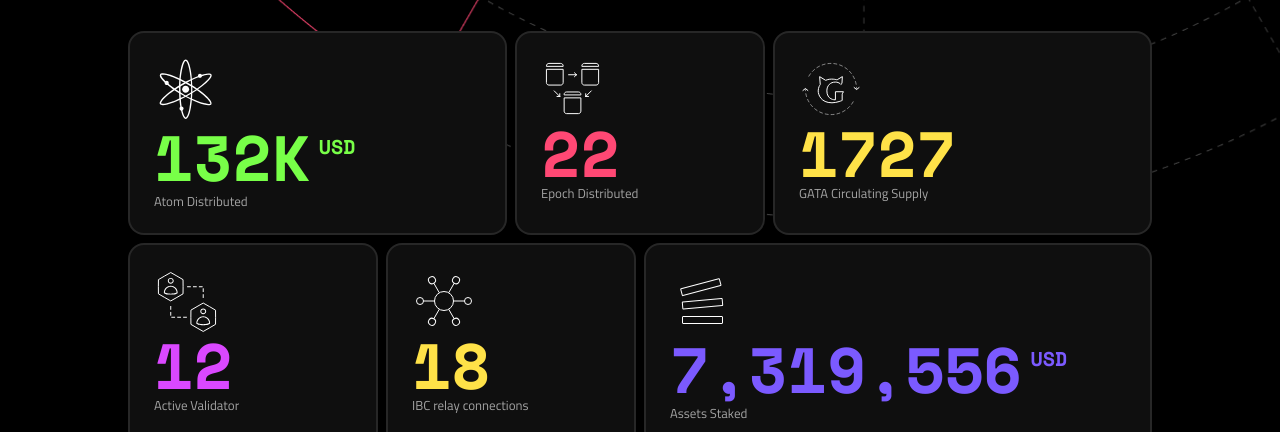
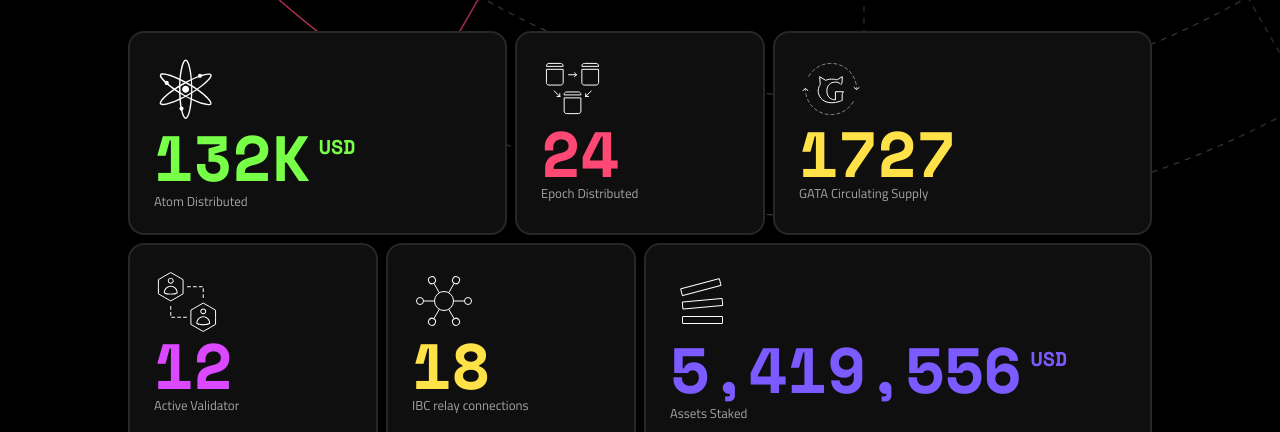
Before and after one commit to GATA-HUB/website, a Next.js app: page / in a window 1280 px wide. Shown: the part 1160-1592 px from the top of the page. Built offline with nearby package versions, Linux system fonts and the light colour scheme; no server answers.

Commit message:
Update page.tsx
Landing page data update.

```diff
--- a/app/landingpage/page.tsx
+++ b/app/landingpage/page.tsx
@@ -583,7 +583,7 @@ const LandingPage = () => {
               <Image width={64} height={64} alt="icons" src="/epoch.svg" />
             </div>
             <h2 className="text-red text-[40px] xl:text-[64px] font-bold">
-              22
+              24
             </h2>
             <p>Epoch Distributed</p>
           </div>
@@ -624,7 +624,7 @@ const LandingPage = () => {
             </div>
             <div className="flex gap-2 flex-wrap">
               <h2 className="text-purple text-[40px] xl:text-[64px] font-bold leading-[40px]">
-                7,319,556
+                5,419,556
               </h2>
               <h3 className="text-purple">USD</h3>
             </div>
```
